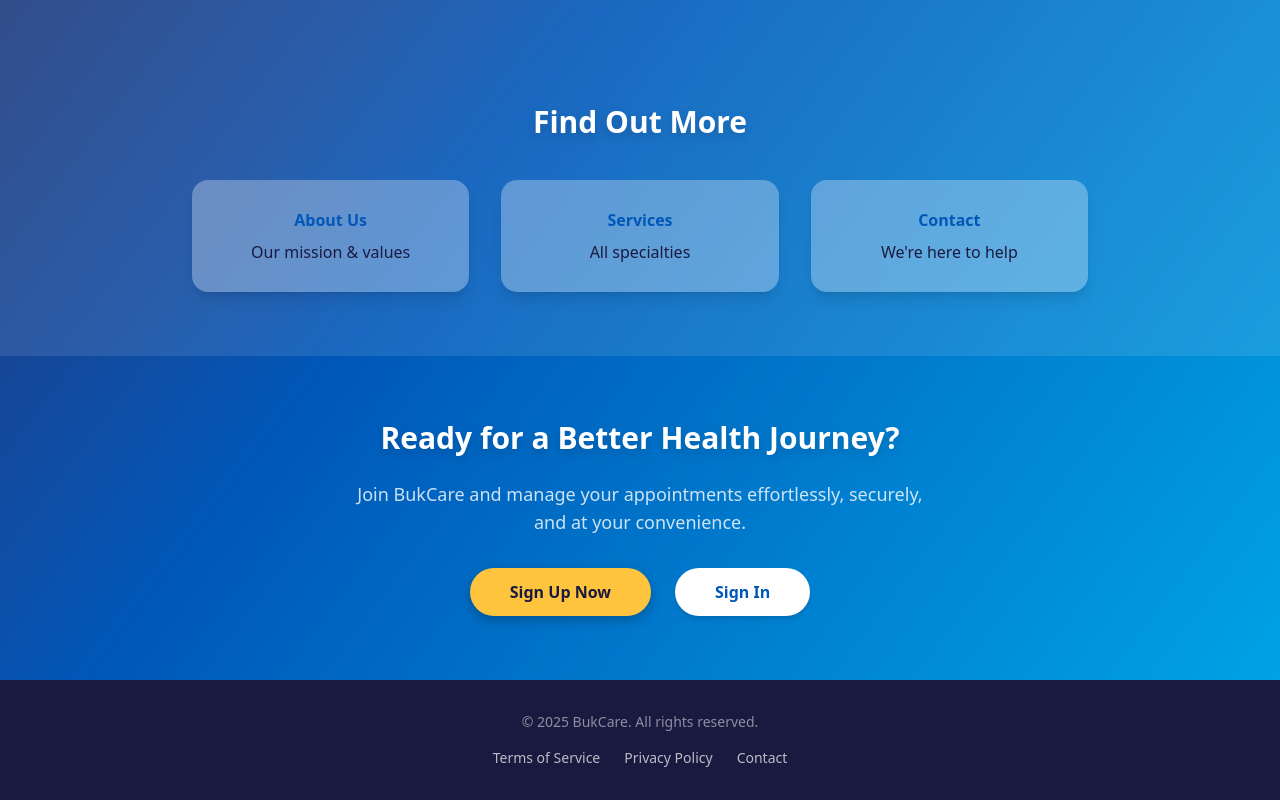
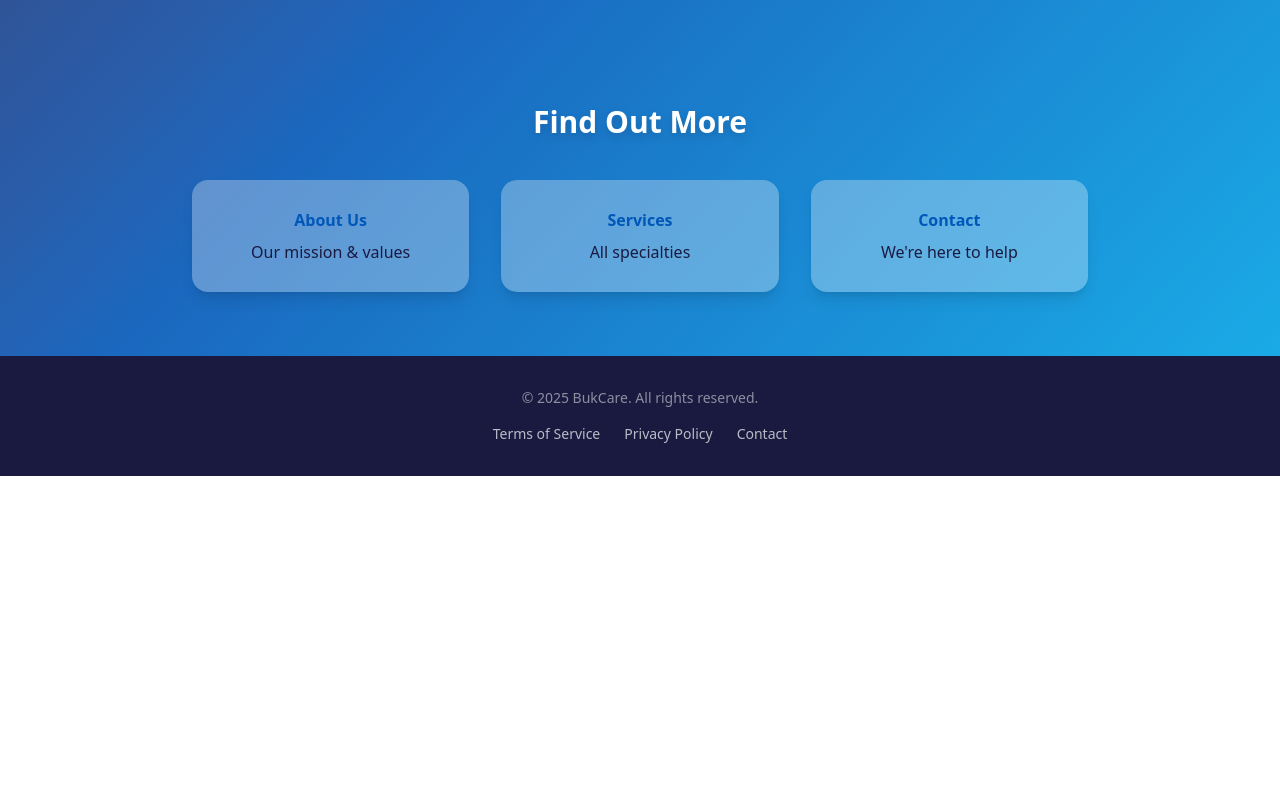
Before and after one commit to DaeMon3T/BukCare, a React (Vite) app in the folder FrontEnd/: page / in a window 1280 px wide. Shown: the part 894-1694 px from the top of the page. After the commit the page ends 1370 px from the top, so only its background shows below. Built offline with nearby package versions, Linux system fonts and the light colour scheme; no server answers.

Commit message:
Updated Landing Page

```diff
--- a/FrontEnd/src/pages/admin/Dashboard.tsx
+++ b/FrontEnd/src/pages/admin/Dashboard.tsx
@@ -10,8 +10,7 @@
   Users,
   UserCog,
   Shield,
-  Search,
-  Filter,
+
 } from "lucide-react";
 import {
   BarChart,
--- a/FrontEnd/src/pages/public/Landing.tsx
+++ b/FrontEnd/src/pages/public/Landing.tsx
@@ -156,33 +156,7 @@
         </div>
       </section>
 
-      {/* Call to Action */}
-      <section className="py-16 px-6 text-center">
-        <h2 className="text-3xl font-bold mb-6 drop-shadow-lg">
-          Ready for a Better Health Journey?
-        </h2>
 
-        <p className="mb-8 text-lg max-w-xl mx-auto text-white/80">
-          Join BukCare and manage your appointments effortlessly, securely, and
-          at your convenience.
-        </p>
-
-        <div className="flex justify-center gap-6">
-          <Link
-            to="/signup"
-            className="px-10 py-3 rounded-full bg-[#FFC43D] text-[#1A1A40] font-semibold shadow-[0_4px_12px_rgba(0,0,0,0.25)] hover:bg-[#FFD84C] hover:shadow-[0_6px_18px_rgba(0,0,0,0.3)] transition"
-          >
-            Sign Up Now
-          </Link>
-
-          <Link
-            to="/signin"
-            className="px-10 py-3 rounded-full bg-white text-[#0057B8] font-semibold shadow-md hover:bg-gray-100 transition"
-          >
-            Sign In
-          </Link>
-        </div>
-      </section>
 
       <Footer />
     </div>
```
